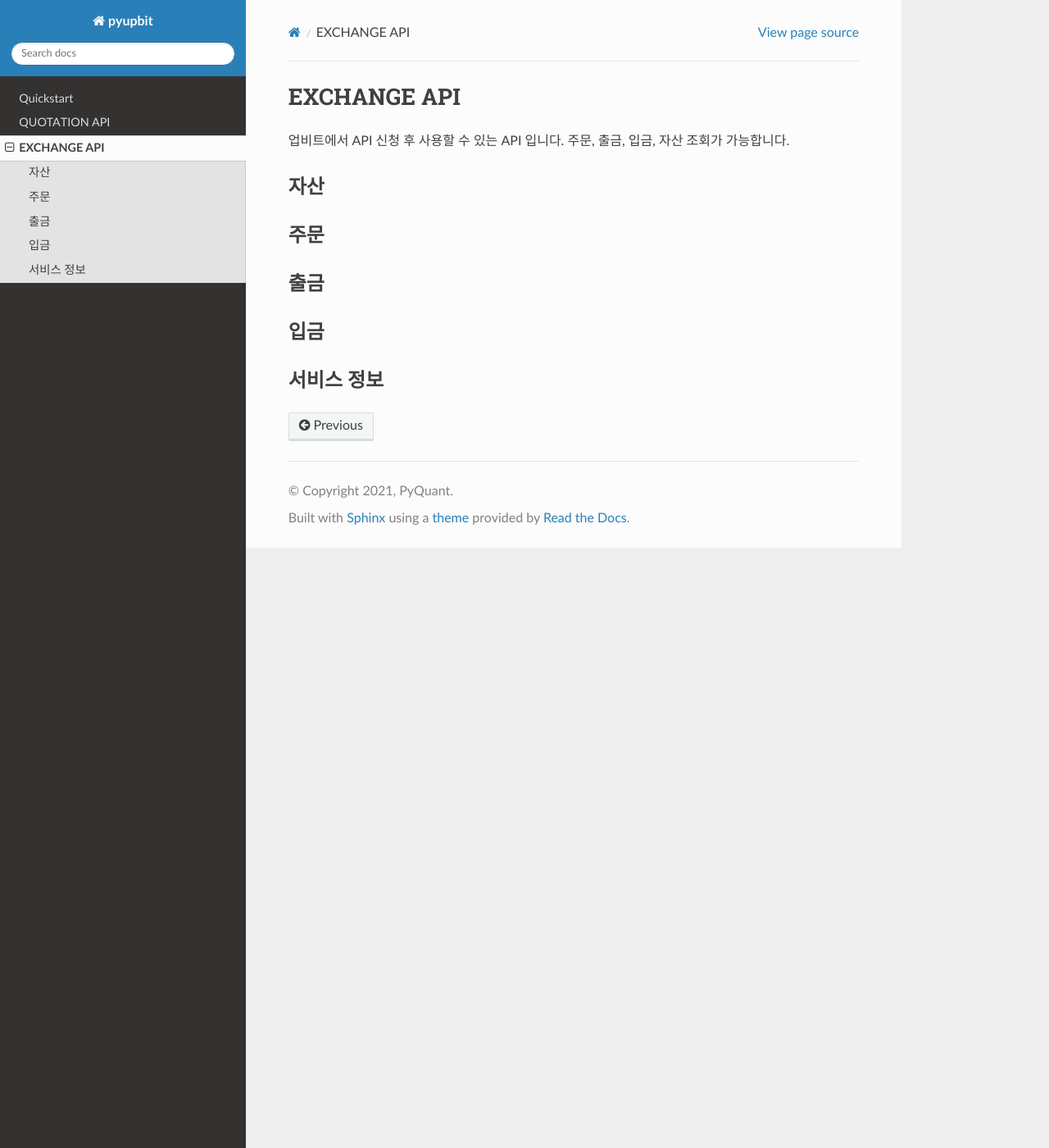
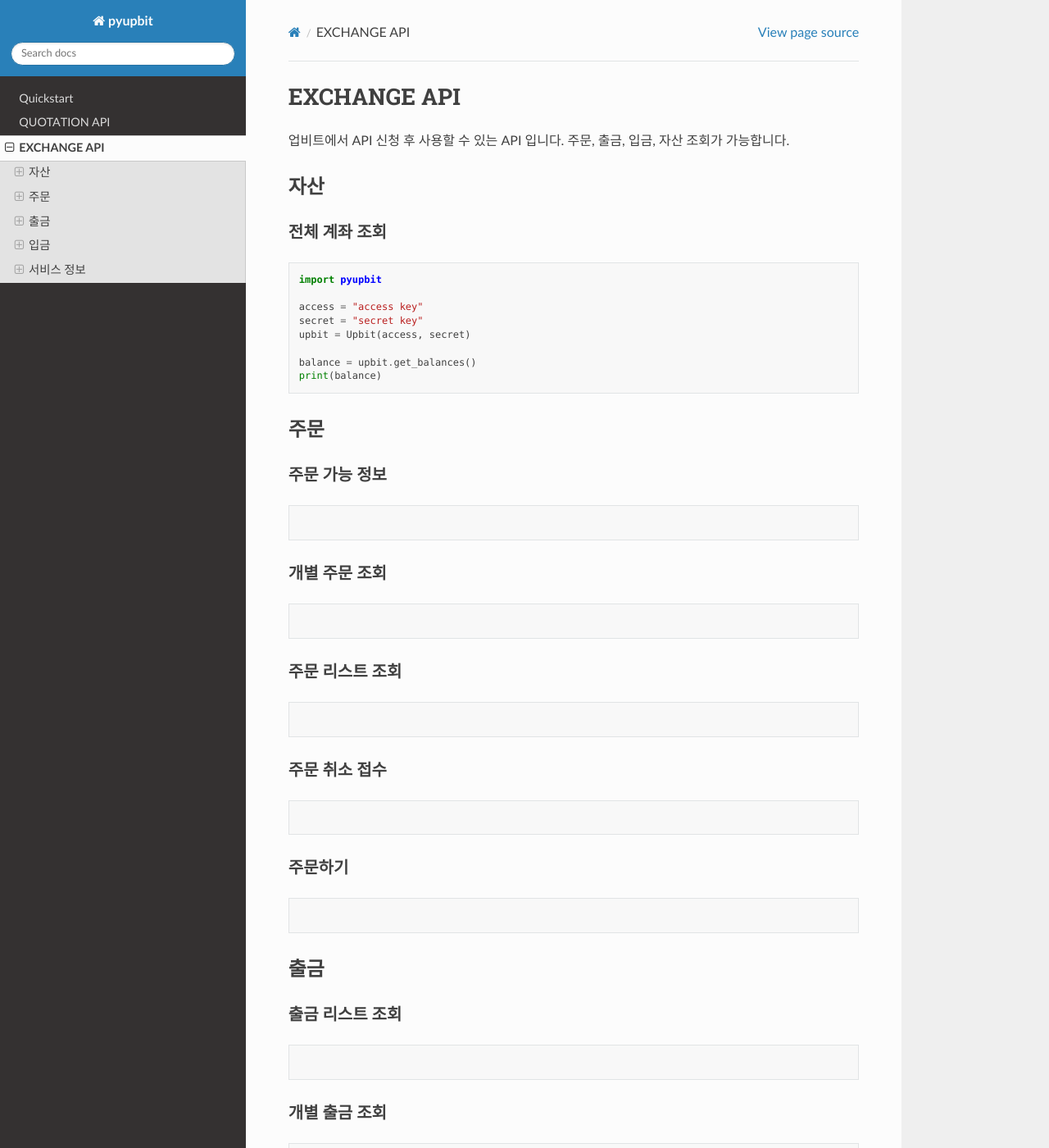
Before and after one commit to sharebook-kr/pyupbit, a Sphinx documentation site: the page built from docs/exchange.rst, in a window 1280 px wide and 1400 px high. Shown: the whole window at 82% size. Built offline with Sphinx 7.4.7 and the Read the Docs theme 2.0.0, drawn with Linux system fonts in a browser that asks for light colours; some of the changed text lies outside the part shown.

Commit message:
fill the submenu of the exchange

```diff
--- a/docs/exchange.rst
+++ b/docs/exchange.rst
@@ -5,15 +5,99 @@ EXCHANGE API
 
 자산
 ----------------------
+전체 계좌 조회
+~~~~~~~~~~~~~~~~~~~~~~
+..  code-block:: python
+
+    import pyupbit
+
+    access = "access key"
+    secret = "secret key"
+    upbit = Upbit(access, secret)
+
+    balance = upbit.get_balances()
+    print(balance)
+
 
 주문
 ----------------------
+주문 가능 정보
+~~~~~~~~~~~~~~~~~~~~~~
+..  code-block:: python
+
+개별 주문 조회
+~~~~~~~~~~~~~~~~~~~~~~
+..  code-block:: python
+
+주문 리스트 조회
+~~~~~~~~~~~~~~~~~~~~~~
+..  code-block:: python
+
+주문 취소 접수
+~~~~~~~~~~~~~~~~~~~~~~
+..  code-block:: python
+
+주문하기
+~~~~~~~~~~~~~~~~~~~~~~
+..  code-block:: python
+
 
 출금
 ----------------------
+출금 리스트 조회
+~~~~~~~~~~~~~~~~~~~~~~
+..  code-block:: python
+
+
+개별 출금 조회
+~~~~~~~~~~~~~~~~~~~~~~
+..  code-block:: python
+
+출금 가능 정보
+~~~~~~~~~~~~~~~~~~~~~~
+..  code-block:: python
+
+코인 출금하기
+~~~~~~~~~~~~~~~~~~~~~~
+..  code-block:: python
+
+원화 출금하기
+~~~~~~~~~~~~~~~~~~~~~~
+..  code-block:: python
 
 입금
 ----------------------
+입금 리스트 조회
+~~~~~~~~~~~~~~~~~~~~~~
+..  code-block:: python
+
+
+개별 입금 조회
+~~~~~~~~~~~~~~~~~~~~~~
+..  code-block:: python
+
+입금 주소 생성 요청
+~~~~~~~~~~~~~~~~~~~~~~
+..  code-block:: python
+
+전체 입금 주소 조회
+~~~~~~~~~~~~~~~~~~~~~~
+..  code-block:: python
+
+개별 입금 주소 조회
+~~~~~~~~~~~~~~~~~~~~~~
+..  code-block:: python
+
+원화 입금하기
+~~~~~~~~~~~~~~~~~~~~~~
+..  code-block:: python
 
 서비스 정보
 ----------------------
+입출금 현황
+~~~~~~~~~~~~~~~~~~~~~~
+..  code-block:: python
+
+API 키 리스트 조회
+~~~~~~~~~~~~~~~~~~~~~~
+..  code-block:: python
```
